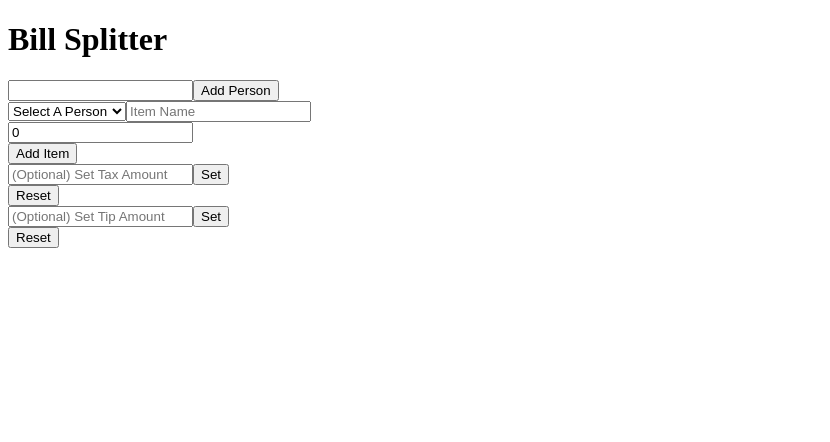
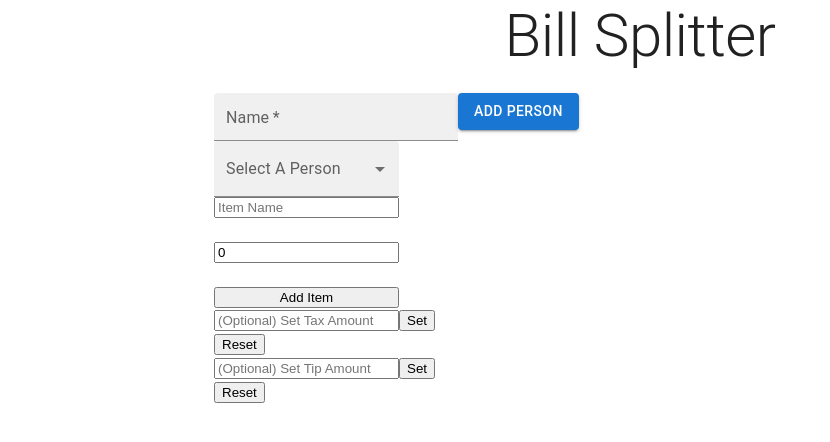
Before and after one commit to William-Luna/billsplitter, a React (Create React App) app: page / in a window 1280 px wide. Shown: the top 442 px of the page, without its empty margins (0-830 px from the left). Built offline with nearby package versions, Linux system fonts and the light colour scheme.

Commit message:
Material UI init, some implementation

```diff
--- a/package.json
+++ b/package.json
@@ -3,6 +3,9 @@
   "version": "0.1.0",
   "private": true,
   "dependencies": {
+    "@emotion/react": "^11.11.1",
+    "@emotion/styled": "^11.11.0",
+    "@mui/material": "^5.13.6",
     "@reduxjs/toolkit": "^1.9.5",
     "@testing-library/jest-dom": "^5.16.5",
     "@testing-library/react": "^13.4.0",
--- a/src/App.js
+++ b/src/App.js
@@ -3,18 +3,22 @@ import PersonForm from './components/PersonForm'
 import ItemForm from './components/ItemForm'
 import ResultDisplay from './components/ResultDisplay'
 import TaxTipOptions from './components/TaxTipOptions'
+import { Container, CssBaseline, Typography } from '@mui/material'
 
 const App = () => {
 
   return (
-    <div >
-      <h1>Bill Splitter</h1>
-      <PersonForm />
-      <ItemForm />
-      <TaxTipOptions />
-      <PeopleList />
-      <ResultDisplay />
-    </div>
+    <main>
+      <CssBaseline />
+      <Typography align="center" gutterBottom variant="h2">Bill Splitter</Typography>
+      <Container maxWidth="md">
+        <PersonForm />
+        <ItemForm />
+        <TaxTipOptions />
+        <PeopleList />
+        <ResultDisplay />
+      </Container>
+    </main>
   )
 }
 
--- a/src/components/ItemForm.js
+++ b/src/components/ItemForm.js
@@ -2,6 +2,7 @@ import { useState } from 'react'
 import { useSelector, useDispatch } from 'react-redux'
 import { updateItemsOfPerson } from '../reducers/peopleReducer'
 import { v4 } from 'uuid'
+import { Select, MenuItem, InputLabel, FormControl } from '@mui/material'
 
 const ItemForm = () => {
   const dispatch = useDispatch()
@@ -37,15 +38,17 @@ const ItemForm = () => {
   return (
     <div>
       <form onSubmit={addItem}>
-        <select name='name' onChange={({ target }) => setName(target.value)}>
-          <option value=''>Select A Person</option>
-          {people.map(person =>
-            <option key={person.id} value={person.name}>{person.name}</option>
-          )}
-        </select>
-        <input type='text' name='itemName' value={itemName} onChange={({ target }) => setItemName(target.value)} placeholder='Item Name' required /><br />
-        <input type='number' name='price' value={price} onChange={({ target }) => setPrice(target.value)} placeholder='Item Price' min='0' step='0.01' required /><br />
-        <button type='submit'>Add Item</button>
+        <FormControl variant="filled">
+          <InputLabel id="person-of-item-label">Select A Person</InputLabel>
+          <Select name='name' labelId="person-of-item-label" label="Select A Person" onChange={({ target }) => setName(target.value)}>
+            {people.map(person =>
+              <MenuItem key={person.id} value={person.name}>{person.name}</MenuItem>
+            )}
+          </Select>
+          <input type='text' name='itemName' value={itemName} onChange={({ target }) => setItemName(target.value)} placeholder='Item Name' required /><br />
+          <input type='number' name='price' value={price} onChange={({ target }) => setPrice(target.value)} placeholder='Item Price' min='0' step='0.01' required /><br />
+          <button type='submit'>Add Item</button>
+        </FormControl>
       </form>
     </div>
   )
--- a/src/components/PersonDetails.js
+++ b/src/components/PersonDetails.js
@@ -8,10 +8,10 @@ const PersonDetails = ({ person }) => {
 
   return (
     <div>
-      {person.name} - Subtotal: {person.subtotal}
+      {person.name} - Subtotal: ${person.subtotal.toFixed(2)}
       <button onClick={() => toggleViewItems(!viewItems)}>{viewLabel}</button>
       {person.items.map(item =>
-        <span style={{ display: viewItems ? '' : 'none' }} key={item.id}> {item.name} ({item.price}) </span>
+        <span style={{ display: viewItems ? '' : 'none' }} key={item.id}> {item.name} (${item.price.toFixed(2)}) </span>
       )}
     </div>
   )
--- a/src/components/PersonForm.js
+++ b/src/components/PersonForm.js
@@ -2,6 +2,7 @@ import { useState } from "react"
 import { useDispatch } from "react-redux"
 import { addPerson } from "../reducers/peopleReducer"
 import { v4 } from "uuid"
+import { TextField, Button } from "@mui/material"
 
 const PersonForm = () => {
   const [name, setName] = useState('')
@@ -17,14 +18,16 @@ const PersonForm = () => {
       subtotal: parseFloat(0)
     }
 
+    event.target.name.value = ''
+
     dispatch(addPerson(newPerson))
   }
 
   return (
     <div>
       <form onSubmit={addNewPerson}>
-        <input name='name' value={name} onChange={({ target }) => setName(target.value)} required />
-        <button type='submit'>Add Person</button>
+        <TextField variant="filled" label="Name" size="small" name='name' value={name} onChange={({ target }) => setName(target.value)} required />
+        <Button variant="contained" type='submit'>Add Person</Button>
       </form>
     </div>
   )
```
Also changed, not shown: 1 other file (tests, documents, lock files or other folders).
